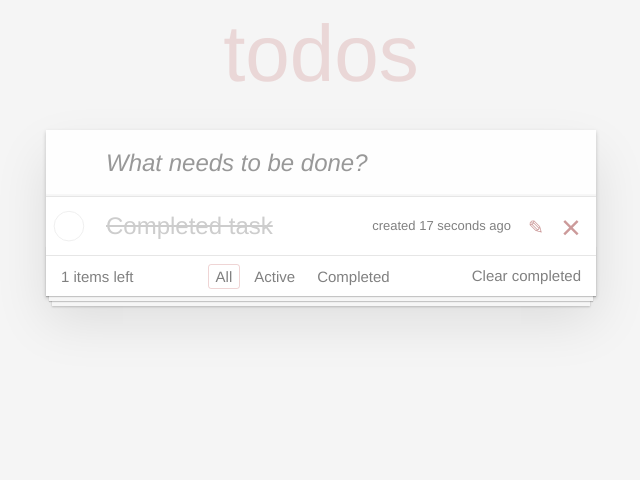
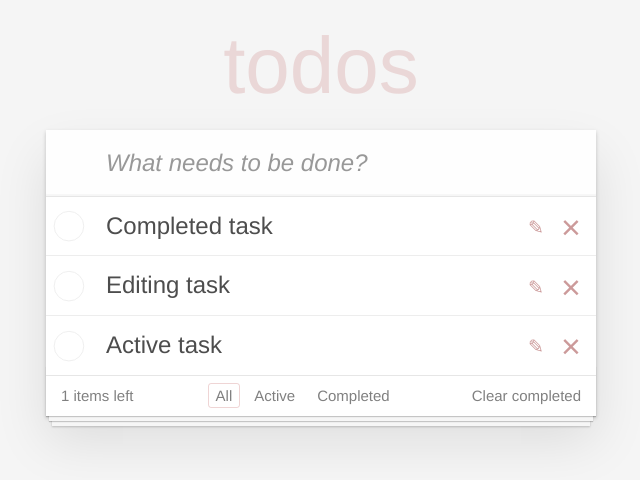
Before and after one commit to iguma05/todoApp, a React (Create React App) app: page / in a window 1280 px wide. Shown: the top 480 px of the page, without its empty margins (319-959 px from the left). Built offline with nearby package versions, Linux system fonts and the light colour scheme.

Commit message:
создан массив с данными и проброс пропсов

```diff
--- a/src/App.js
+++ b/src/App.js
@@ -5,11 +5,14 @@ import { Header } from './components/header';
 import { Main } from './components/main';
 
 function App() {
+	const data = ['Completed task', 'Editing task', 'Active task'];
+
+
 	return (
-		<div className='todoapp'>
+		<section className='todoapp'>
 			<Header />
-			<Main />
-		</div>
+			<Main props={data} />
+		</section>
 	);
 }
 
--- a/src/components/header.jsx
+++ b/src/components/header.jsx
@@ -1,8 +1,12 @@
 export function Header() {
 	return (
-    <header class="header">
-      <h1>todos</h1>
-      <input className="new-todo" placeholder="What needs to be done?" autofocus/>
-    </header>
-  );
+		<header className='header'>
+			<h1>todos</h1>
+			<input
+				className='new-todo'
+				placeholder='What needs to be done?'
+				autoFocus
+			/>
+		</header>
+	);
 }
--- a/src/components/main.jsx
+++ b/src/components/main.jsx
@@ -1,11 +1,12 @@
 import { Footer } from './footer';
 import { TodoList } from './todoList';
 
-export function Main() {
+export function Main(props) {
+
 	return (
-		<div className='main'>
-			<TodoList />
+		<section className='main'>
+			<TodoList text={props} />
 			<Footer />
-		</div>
+		</section>
 	);
 }
--- a/src/components/todoList.jsx
+++ b/src/components/todoList.jsx
@@ -1,11 +1,16 @@
 import { View } from './view';
 
-export function TodoList() {
+export function TodoList({ text }) {
 	return (
 		<ul className='todo-list'>
-			<li className='completed'>
-				<View />
-			</li>
+			{text.props.map((item) => {
+				// <li className='completed'>
+				return (
+					<li>
+						<View text={item} />
+					</li>
+				);
+			})}
 		</ul>
 	);
 }
--- a/src/components/view.jsx
+++ b/src/components/view.jsx
@@ -1,14 +1,14 @@
-export function View() {
+export function View({text}) {
+	// console.log();
 	return (
 		<div className='view'>
-			<input className='toggle' type='checkbox'/>
-				<label>
-					<span className='description'>Completed task</span>
-					<span className='created'>created 17 seconds ago</span>
-				</label>
-				 <button className='icon icon-edit'></button>
-				<button className='icon icon-destroy'></button>
-			{/* </input> */}
+			<input className='toggle' type='checkbox' />
+			<label>
+				<span className='description'>{text}</span>
+				{/* <span className='created'>created 17 seconds ago</span> */}
+			</label>
+			<button className='icon icon-edit'></button>
+			<button className='icon icon-destroy'></button>
 		</div>
 	);
 }
```
